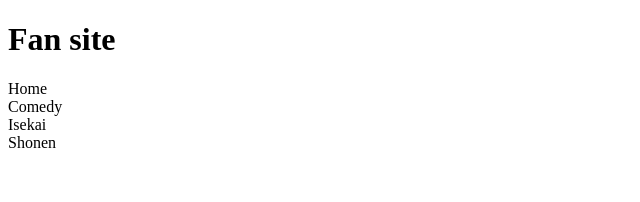
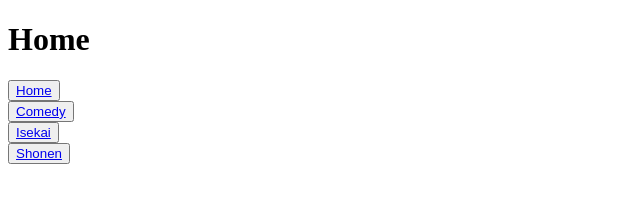
Before and after one commit to VishPunwani/fan-site, a plain HTML site: page index.html in a window 1280 px wide. Shown: the whole page, without its empty margins (0-640 px from the left). Drawn offline with Linux system fonts and the light colour scheme.

Commit message:
other pages

```diff
--- a/index.html
+++ b/index.html
@@ -7,21 +7,19 @@
     <title>Fan site</title>
 </head>
 <body>
-   <h1>Fan site</h1>
+   <h1>Home</h1>
 
-   <div class = "navbar">
-        <div>Home</div>
-        <div>Comedy</div>
-        <div>Isekai</div>
-        <div>Shonen</div>
-   </div>
+<div class = "navbar">
+    <div><button><a href="/index.html" target="_blank">Home</a></button></div>
+    <div><button><a href="/comedy.html" target="_blank">Comedy</a></button></div>
+    <div><button><a href="/isekai.html" target="_blank">Isekai</a></button></div>
+    <div><button><a href="/shonen.html" target="_blank">Shonen</a></button></div>
+</div>
 
 <div>
-<div class ='anime-card'></div>
-<div class ='anime-card'></div>
-<div class ='anime-card'></div>
-
-
+    <div class ='anime-card'></div>
+    <div class ='anime-card'></div>
+    <div class ='anime-card'></div>
 </div>
 
 
```
Also changed, not shown: comedy.html (added, +36 -0 lines), isekai.html (added, +36 -0 lines).
